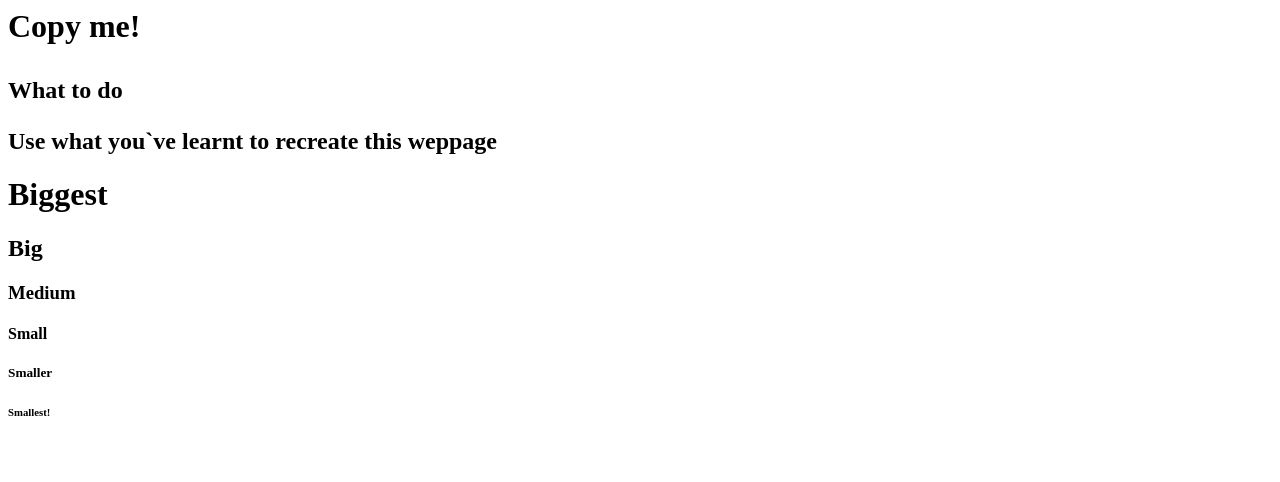
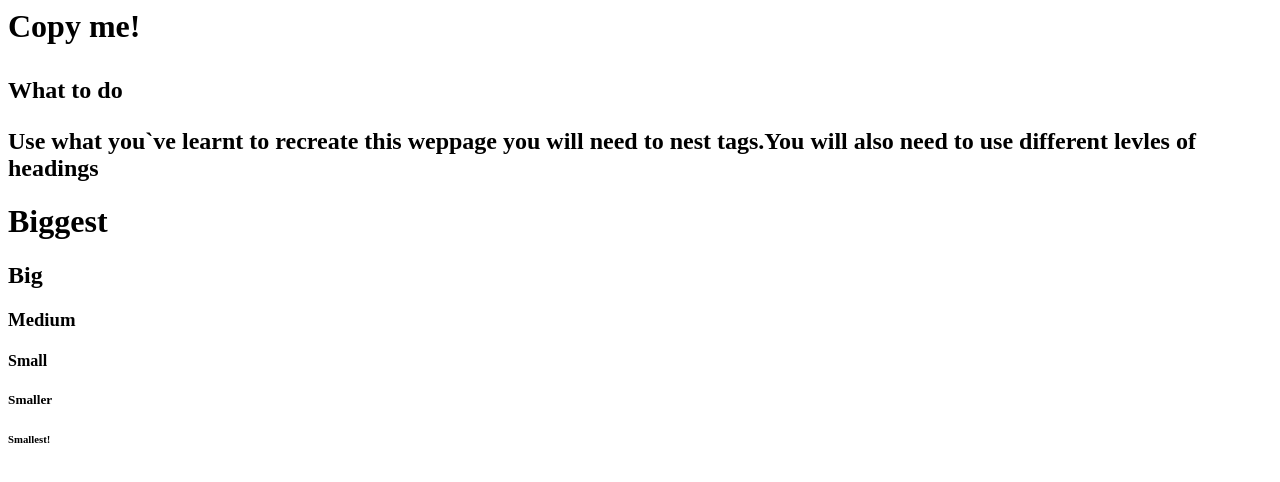
Before and after one commit to agfs-blam/agfs-blam.github.io, a plain HTML site: page index.html in a window 1280 px wide. Drawn offline with Linux system fonts and the light colour scheme.

Commit message:
Update index.html

```diff
--- a/index.html
+++ b/index.html
@@ -2,6 +2,7 @@
 <h2><b>What to do</b></p>
 
 Use what you`ve learnt to recreate this weppage
+you will need to <b>nest</b> tags.You will also need to use different levles of headings
 
 <h1><b>Biggest</b></h1>
 
```
